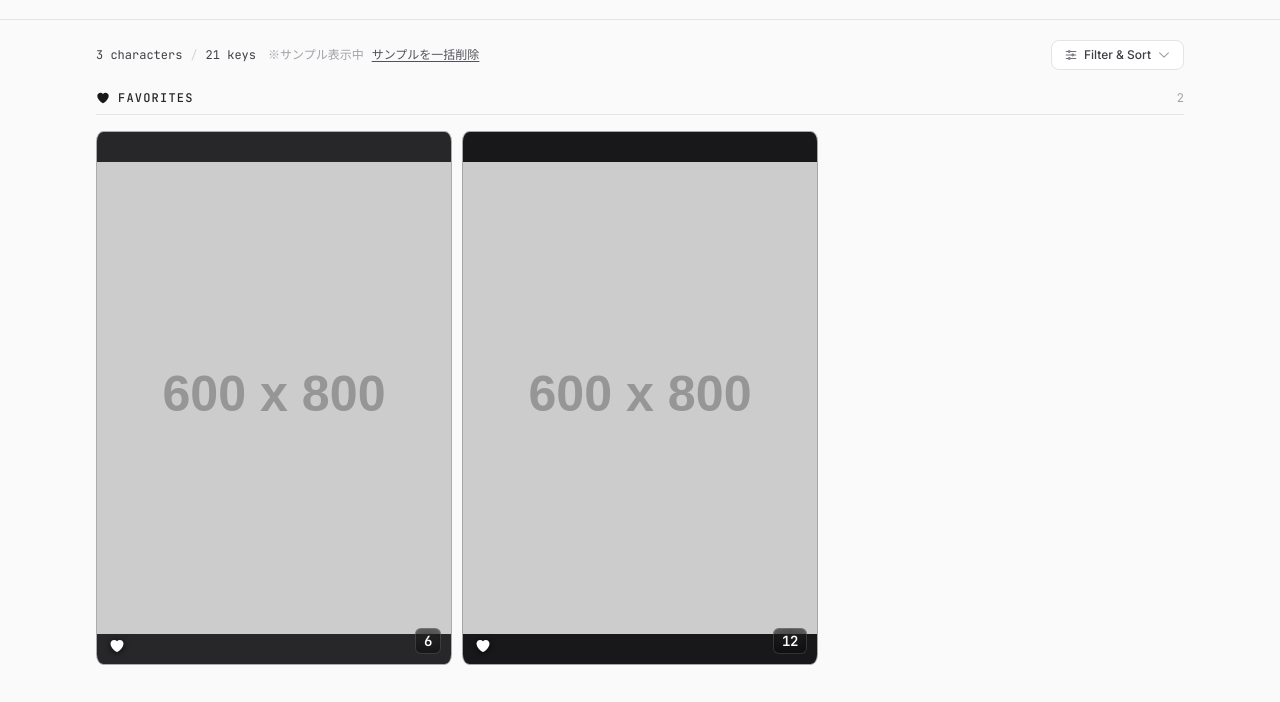
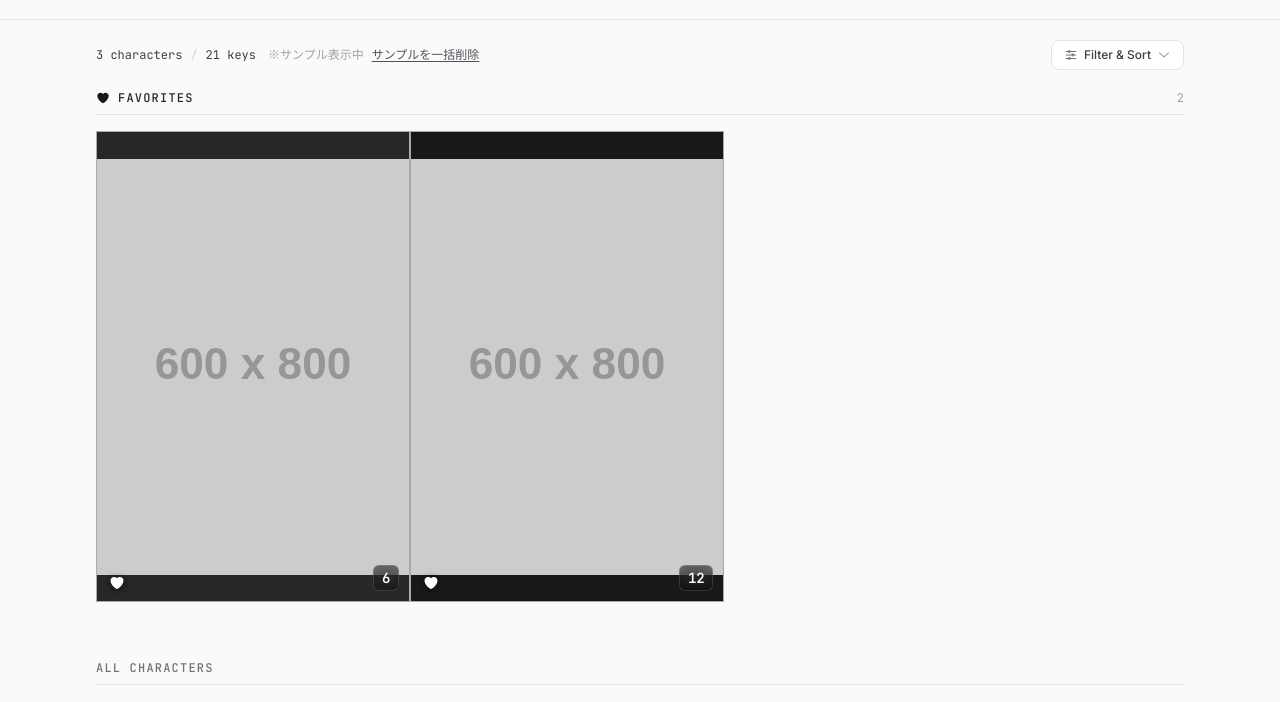
Before and after one commit to hanyapeko/keycollection, a plain HTML site: page index.html in a window 1280 px wide. Shown: the part 61-763 px from the top of the page. Drawn offline with nearby package versions, Linux system fonts and the light colour scheme; placeholder pictures from the web are drawn by us.

Commit message:
Adjust layout and spacing in favorites grid

```diff
--- a/index.html
+++ b/index.html
@@ -53,19 +53,20 @@
       overflow-x: auto;
       scroll-snap-type: x mandatory;
       scroll-behavior: smooth;
-      gap: 10px;
-      padding-bottom: 6px;
+      gap: 0;
+      padding-bottom: 10px;
       -webkit-overflow-scrolling: touch;
     }
 
     .favorites-grid .char-card {
-      flex: 0 0 calc((100% - 10px) / 2);
+      flex: 0 0 calc((100% - 0px) / 2.4);
       scroll-snap-align: start;
+	  border-radius: 0;
     }
 
     @media (min-width: 768px) {
       .favorites-grid .char-card {
-        flex: 0 0 calc((100% - 20px) / 3);
+        flex: 0 0 calc((100% - 20px) / 3.4);
       }
     }
 
```
